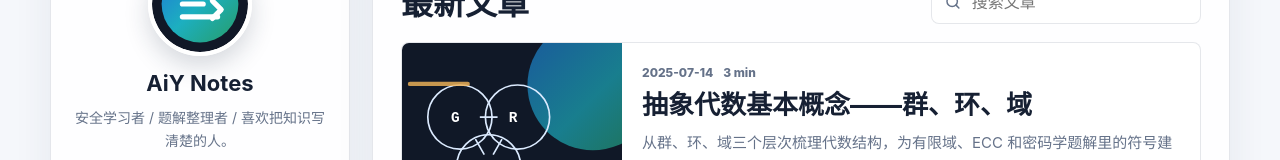
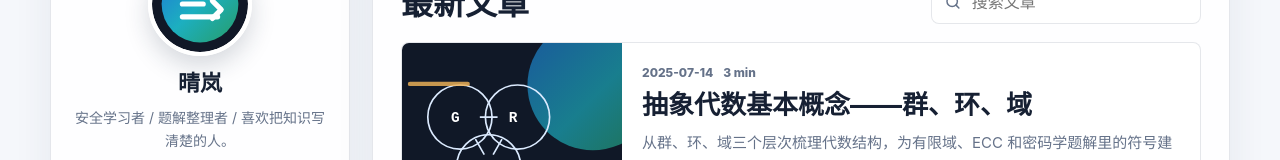
Before and after one commit to Celestial-Pie/piewebsite, a plain HTML site: page index.html in a window 1280 px wide. Shown: the part 792-952 px from the top of the page. Drawn offline with Linux system fonts and the light colour scheme.

Commit message:
Update index.html

```diff
--- a/index.html
+++ b/index.html
@@ -83,7 +83,7 @@
         <aside class="sidebar" aria-label="侧边栏">
           <section class="profile-card" id="about">
             <img class="avatar" src="assets/avatar.svg" alt="站点头像" />
-            <h2>AiY Notes</h2>
+            <h2>晴岚</h2>
             <p>安全学习者 / 题解整理者 / 喜欢把知识写清楚的人。</p>
             <div class="profile-stats">
               <span><strong>CTF</strong>分类</span>
```
